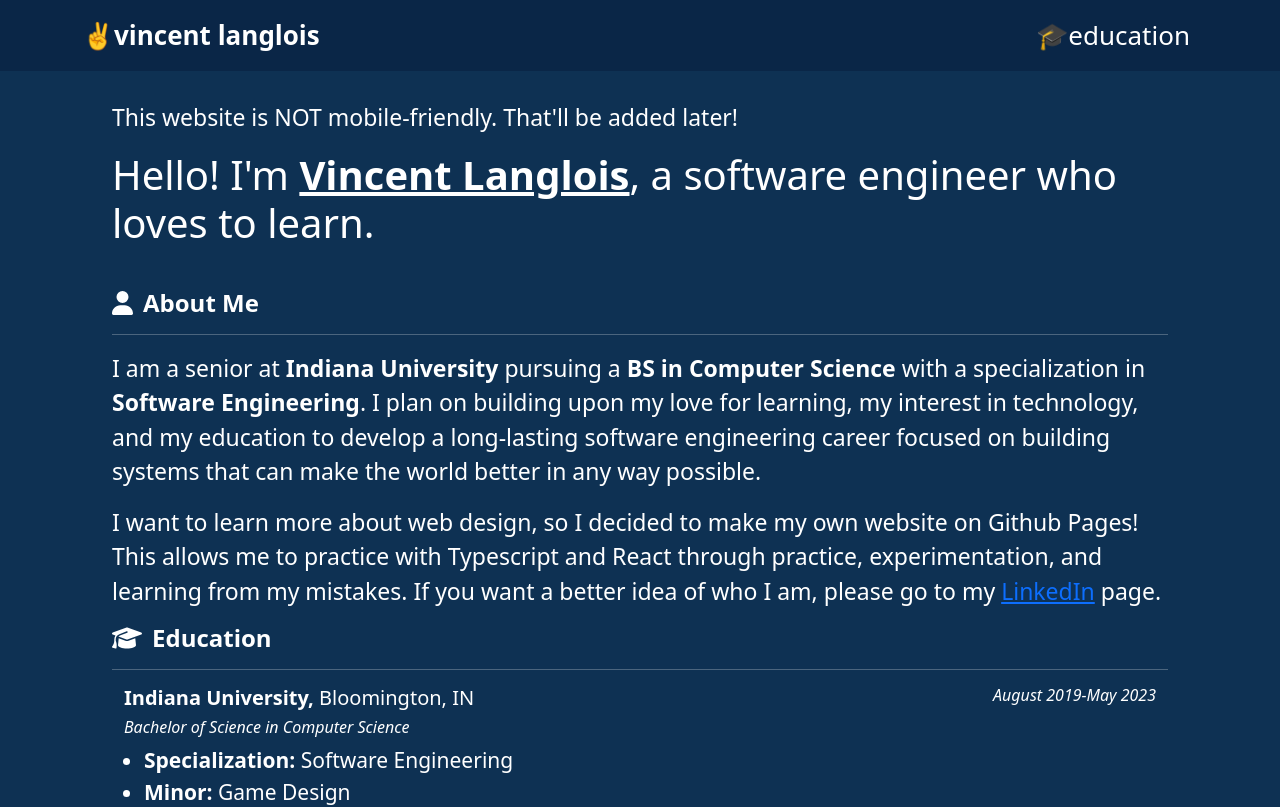
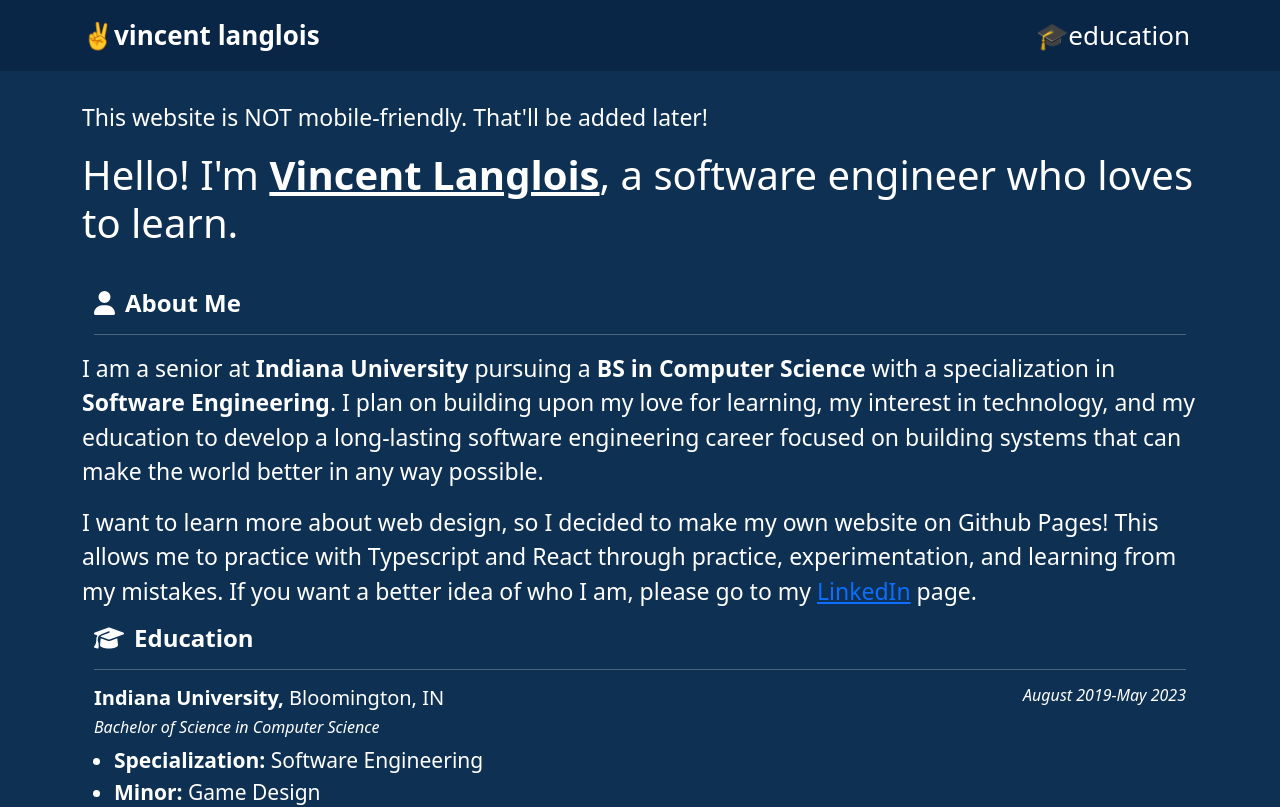
Before and after one commit to vtlanglois/vtlanglois.github.io, a React (Create React App) app: page /#/about in a window 1280 px wide. Before the commit this address led to /#/about. Shown: the top 807 px of the page. Built offline with nearby package versions, Linux system fonts and the light colour scheme.

Commit message:
added containers

```diff
--- a/src/App.css
+++ b/src/App.css
@@ -22,7 +22,8 @@
 
 
 .App-body {
-  padding: 100px;
+  padding-top: 100px;
+  padding-bottom: 25px;
   background-color: #0e3153;
   display: flex;
   flex-direction: column;
--- a/src/components/ExperienceItem/TabHeader.tsx
+++ b/src/components/ExperienceItem/TabHeader.tsx
@@ -1,13 +1,16 @@
 import { FontAwesomeIcon } from "@fortawesome/react-fontawesome";
+import { Container } from "reactstrap";
 
 function TabHeader(props: any) {
   return (
     <div>
+      <Container>
       <h4>
         <FontAwesomeIcon icon={props.icon} className="icon" />
         <b>{props.title}</b>
       </h4>
       <hr></hr>
+      </Container>
     </div>
   );
 }
--- a/src/components/academics/SemesterItem.tsx
+++ b/src/components/academics/SemesterItem.tsx
@@ -6,6 +6,7 @@ import { Semester } from "./DegreeInfo";
 function SemesterItem({ title, classes }: Semester) {
   return (
     <div>
+    <Container>
     <TabHeader title={title} />
     <ListGroup className="listgroup">
       <ListGroupItem className="listgroup nopadding">
@@ -37,6 +38,7 @@ function SemesterItem({ title, classes }: Semester) {
         );
       })}
     </ListGroup>
+    </Container>
     </div>
   );
 }
--- a/src/pages/About.tsx
+++ b/src/pages/About.tsx
@@ -7,7 +7,7 @@ const About = () => {
   return (
     <div className="red">
       <body className="App-body">
-        <Container fluid >
+        <Container>
         <Row md="auto">
         <p>This website is NOT mobile-friendly. That'll be added later!</p>
         <h1>
@@ -19,7 +19,7 @@ const About = () => {
         </h1>
         </Row >
         <br />
-        <Row className="my-auto">
+        <Row>
         <TabHeader icon={faUser} title="About Me" />
         <p>
           I am a senior at <b>Indiana University</b> pursuing a{" "}
```
